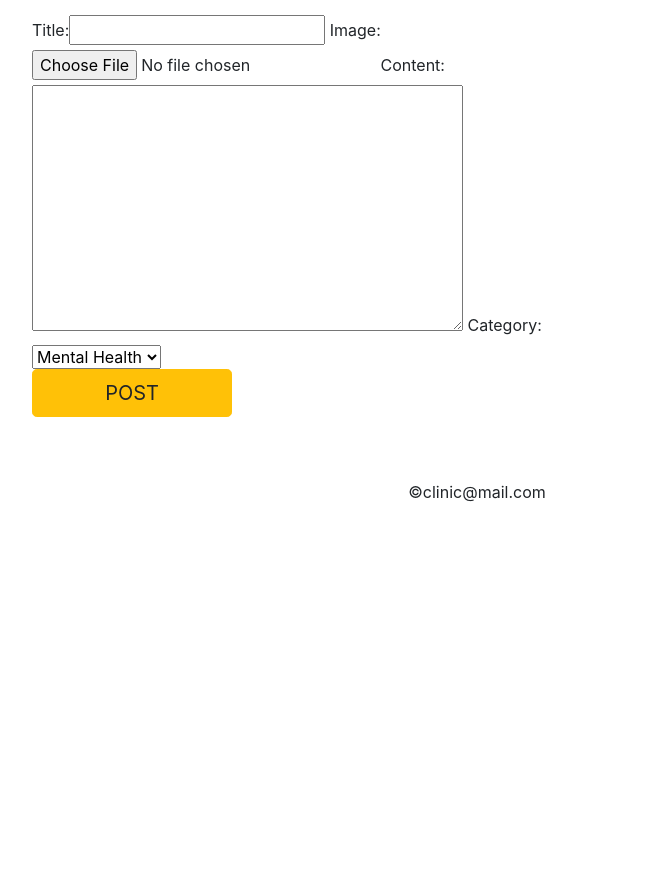
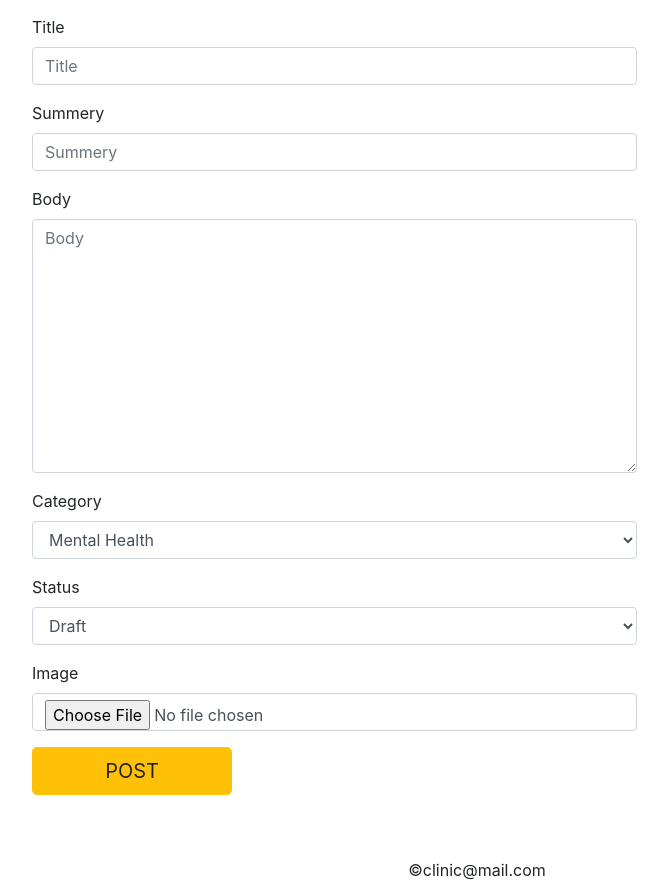
Before and after one commit to razn308/clinic, a Django app: page /blog/create/ in a window 1280 px wide. Shown: the part 56-941 px from the top of the page, without its empty margins (163-831 px from the left). Before the commit the page ends 558 px from the top, so only its background shows below. Run offline with Django 3.2, Linux system fonts and the light colour scheme; the visitor is signed in with stand-in values (Sample User, id 1); some libraries are stand-ins or nearby versions.

Commit message:
added draft section

```diff
--- a/blog/forms.py
+++ b/blog/forms.py
@@ -5,5 +5,5 @@ class CreateBlogPostForm(forms.ModelForm):
 
     class Meta:
         model = BlogPost
-        fields = ('title', 'image', 'content', 'category')
+        fields = ('title','summery', 'body','category', 'status','image')
         exclude = []
--- a/blog/models.py
+++ b/blog/models.py
@@ -5,6 +5,8 @@ from django.db.models.signals import post_delete, pre_save
 from django.dispatch import receiver
 
 # Create your models here.
+
+
 class BlogPost(models.Model):
     Category = (
         ('Mental Health',' Mental Health'),
@@ -12,17 +14,24 @@ class BlogPost(models.Model):
         ('Covid19','Covid19'),
         ('Immunization','Immunization'),
     )
+    STATUS = (
+        (0,"Draft"),
+        (1,"Publish"),
+    )
     title = models.CharField(max_length=250, null=False, blank=False)
     category = models.CharField(max_length=13, choices=Category, default=None)
-    content = models.TextField(max_length=50000, null=False, blank=False)
-    image = models.ImageField(null=True, blank=True, upload_to = "images/" )
+    summery = models.CharField(max_length=200, unique=True)
+    body = models.TextField(max_length=5000, null=False, blank=False)
+    image = models.ImageField(upload_to='images/', null=False, blank=False)
     date_published = models.DateTimeField(auto_now_add=True, verbose_name="date published")
     date_updated = models.DateTimeField(auto_now=True, verbose_name="date updated")
     author = models.ForeignKey(settings.AUTH_USER_MODEL, on_delete=models.CASCADE)
-    summary =  models.SlugField(blank=True, unique=True)
+    status = models.IntegerField(choices=STATUS, default='Draft')
+    slug =  models.SlugField(blank=True, unique=True)
 
     def __str__(self):
         return self.title + " | " + str(self.author)
+
 
 
 @receiver(post_delete, sender=BlogPost)
@@ -30,7 +39,7 @@ def submission_delete(sender, instance, **kwargs):
     instance.image.delete(False)
 
 def pre_save_blog_post_receiver(sender, instance,**kwargs):
-    if not instance.summary:
-        instance.summary = slugify(instance.author.username + "-" + instance.title)
+    if not instance.slug:
+        instance.slug = slugify(instance.author.username + "-" + instance.title)
 
 pre_save.connect(pre_save_blog_post_receiver, sender=BlogPost)
--- a/blog/templates/blog/create_blog.html
+++ b/blog/templates/blog/create_blog.html
@@ -1,5 +1,5 @@
 {% extends 'base.html' %}
-
+{% load bootstrap4 %}
 {% block title %}Create Blog{% endblock title %}
 
 {% block content %}
@@ -17,21 +17,20 @@
         }
   </style>
 
-{% if request.user.is_authenticated %}
-
   <div class="container">
       <div class="row">
           <div class="col-lg-7 offset-lg-1">
-            <form class="create-form"  method="POST" enctype="multipart/form-data">{% csrf_token %}
+              <form class="create-form"  method="POST" enctype="multipart/form-data">{% csrf_token %}
 
-                {{ form }}
+                <!-- {{ form }}    -->
+                {% bootstrap_form form %}
 
                 <!-- Submit btn -->
                 <button class="submit-button btn btn-lg btn-warning btn-block" type="submit">POST</button>
-            </form>
+              </form>
           </div>
       </div>
   </div>
 
-{% endif %}
-{% endblock content %}
+
+{% endblock %}
--- a/blog/urls.py
+++ b/blog/urls.py
@@ -5,5 +5,6 @@ app_name = 'blog'
 
 urlpatterns = [
     path('create/', views.CreateBlogView, name='create_post'),
-    path('details/', views.BlogDetailView, name='detail_post'),
+    path('<slug>/', views.BlogDetailView, name='detail_post'),
+    # path('<slug>/edit', views.EditBlogView, name='edit'),
 ]
--- a/blog/views.py
+++ b/blog/views.py
@@ -4,13 +4,12 @@ from blog. forms import CreateBlogPostForm
 from account.models import User
 from django.db.models import Q
 from django.http import HttpResponse
+from django.contrib.auth.decorators import login_required
 # Create your views here.
 
+@login_required
 def CreateBlogView(request):
     user = request.user
-    if not user.is_authenticated:
-        return redirect('/')
-
     form = CreateBlogPostForm(request.POST or None, request.FILES or None)
     if form.is_valid():
         obj = form.save(commit=False)
@@ -21,6 +20,7 @@ def CreateBlogView(request):
 
     return render(request, 'blog/create_blog.html', {'form':form})
 
-def BlogDetailView(request):
-    blog_post = get_object_or_404(BlogPost)
+@login_required
+def BlogDetailView(request, slug):
+    blog_post = get_object_or_404(BlogPost, slug=slug)
     return render(request, 'blog/detail_view.html', {'blog_post':blog_post})
--- a/templates/home.html
+++ b/templates/home.html
@@ -53,12 +53,12 @@
                         <div class="card-body">
                             <div class="list-group">
                                 {% for post in blog_posts %}
-                                    <a href="{% url 'blog:detail_post' %}" class="list-group-item list-group-item-action flex-column align-items-start bg-warning text-black">
+                                    <a href="{% url 'blog:detail_post' post.slug %}" class="list-group-item list-group-item-action flex-column align-items-start bg-warning text-black">
                                         <div class="d-flex w-100 justify-content-between">
                                             <h5 class="mb-1">{{post.title}}</h5>
                                             <small>{{ post.date_published }}</small>
                                         </div>
-                                        <p class="mb-1">{{post.content|safe|truncatechars:120}}</p>
+                                        <p class="mb-1">{{post.summery|safe|truncatechars:120}}</p>
                                     </a>
                                     <hr>
                                 {% endfor %}
@@ -66,7 +66,9 @@
                         </div>
                     </div>
                     {% else %}
+                        {% if request.user.is_doctor %}
                         <p>You Have no Post Create a post <a href="{% url 'blog:create_post' %}">here</a></p>
+                        {% endif %}
                     {% endif %}
                 </div>
             </div>
```
Also changed, not shown: account/views.py (+12 -2 lines), blog/templates/blog/detail_view.html (+4 -5 lines), account/migrations/0001_initial.py, blog/migrations/0001_initial.py.
